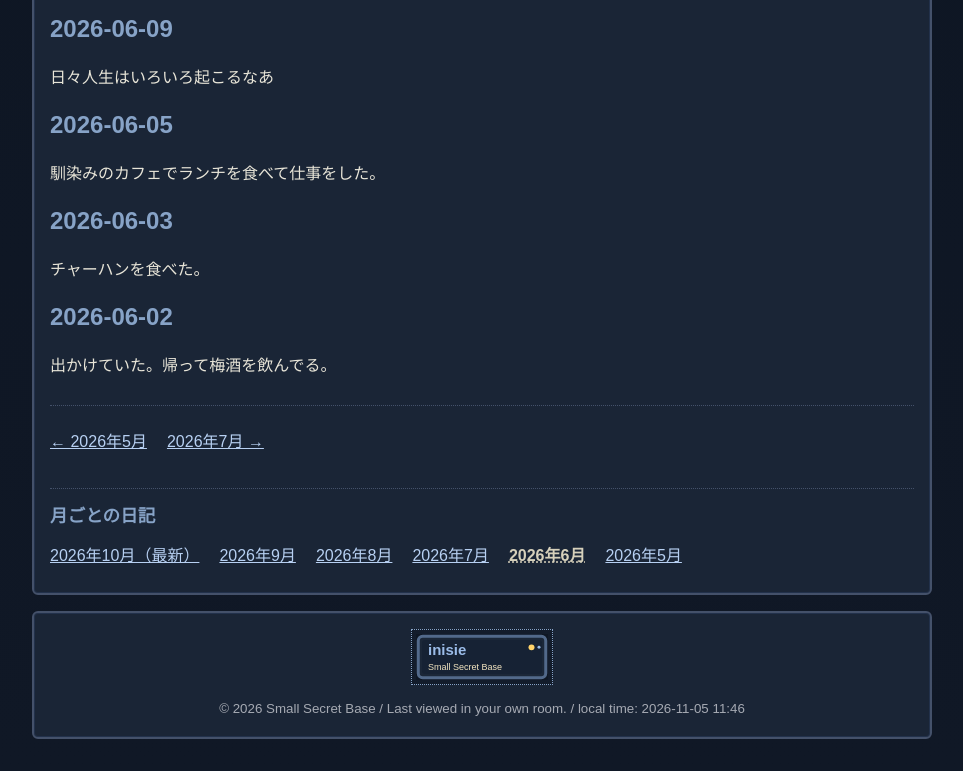
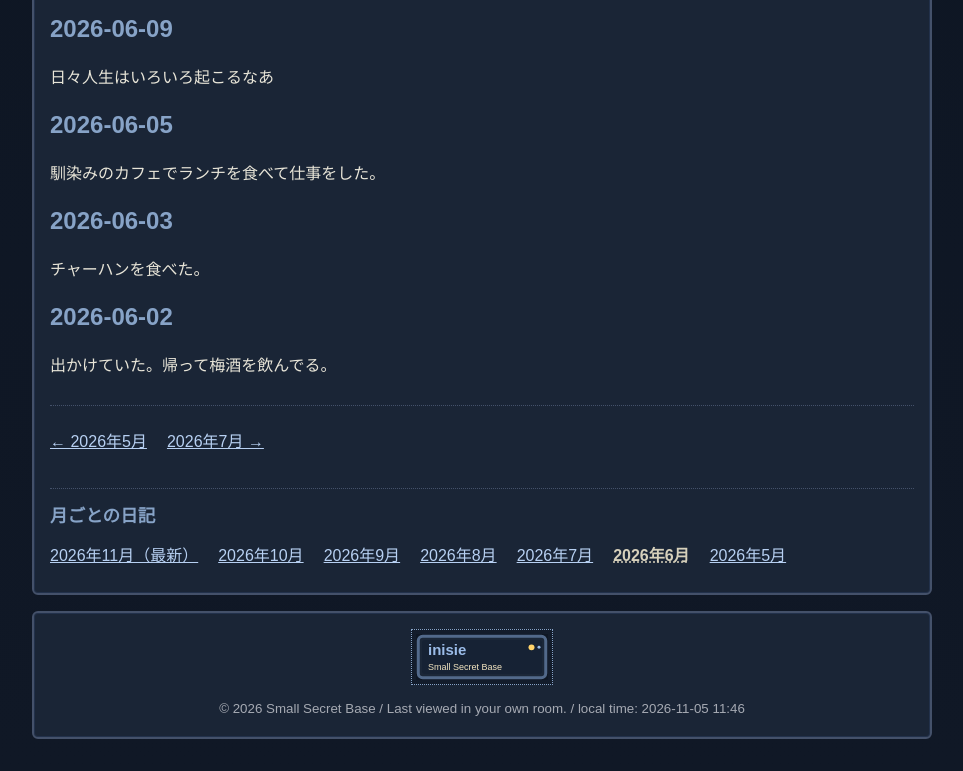
Before and after one commit to keisan-tsukuru/inisie, a plain HTML site: page diary-2026-06.html in a window 1280 px wide. Shown: the part 747-1518 px from the top of the page, without its empty margins (158-1121 px from the left). Drawn offline with Linux system fonts and the light colour scheme.

Commit message:
11月の日記と月別リンクを更新

```diff
--- a/diary-2026-06.html
+++ b/diary-2026-06.html
@@ -78,7 +78,8 @@
         <nav class="diary-archive" aria-labelledby="archive-heading">
           <h2 id="archive-heading">月ごとの日記</h2>
           <ul class="diary-month-list">
-            <li><a href="diary.html">2026年10月（最新）</a></li>
+            <li><a href="diary.html">2026年11月（最新）</a></li>
+            <li><a href="diary-2026-10.html">2026年10月</a></li>
             <li><a href="diary-2026-09.html">2026年9月</a></li>
             <li><a href="diary-2026-08.html">2026年8月</a></li>
             <li><a href="diary-2026-07.html">2026年7月</a></li>
```
